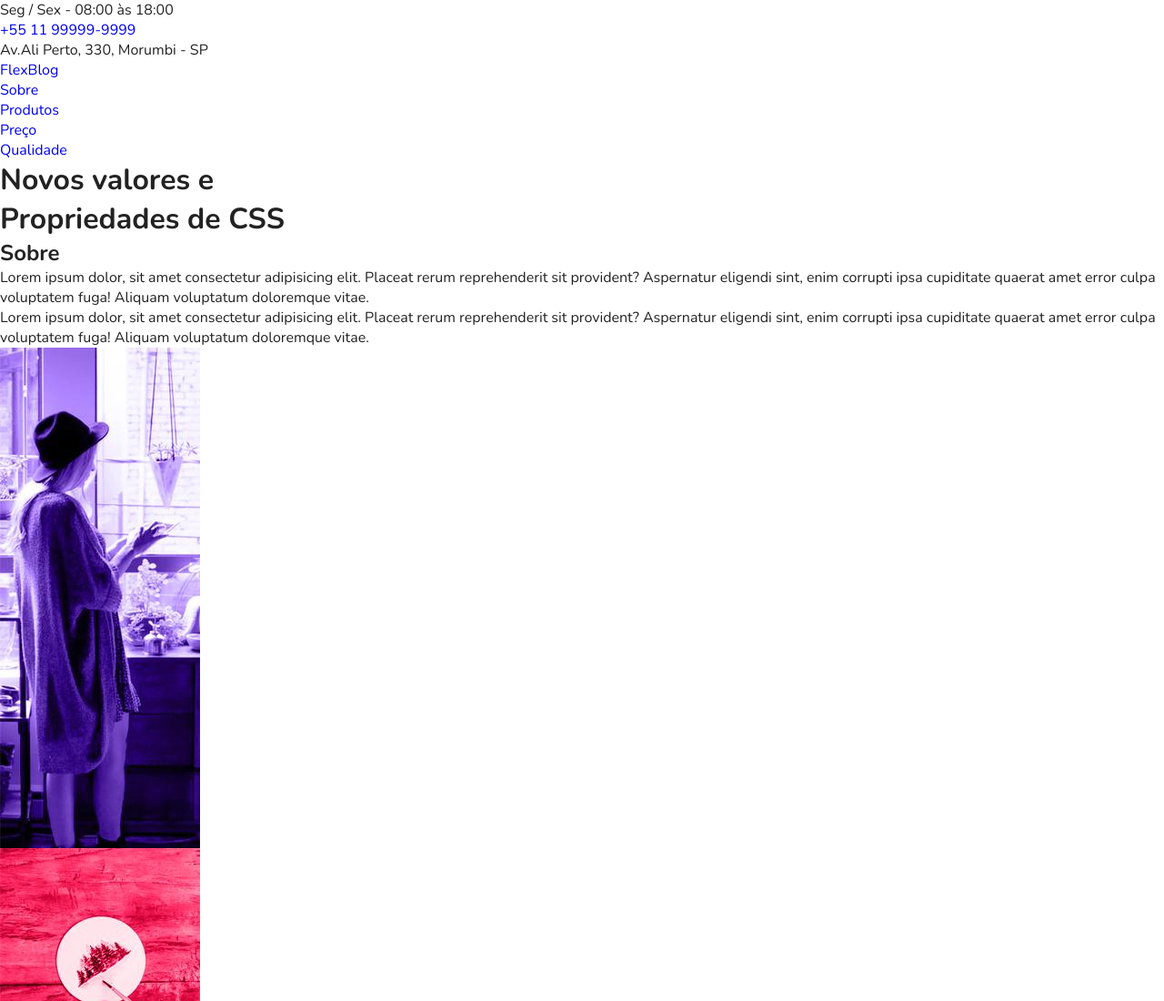
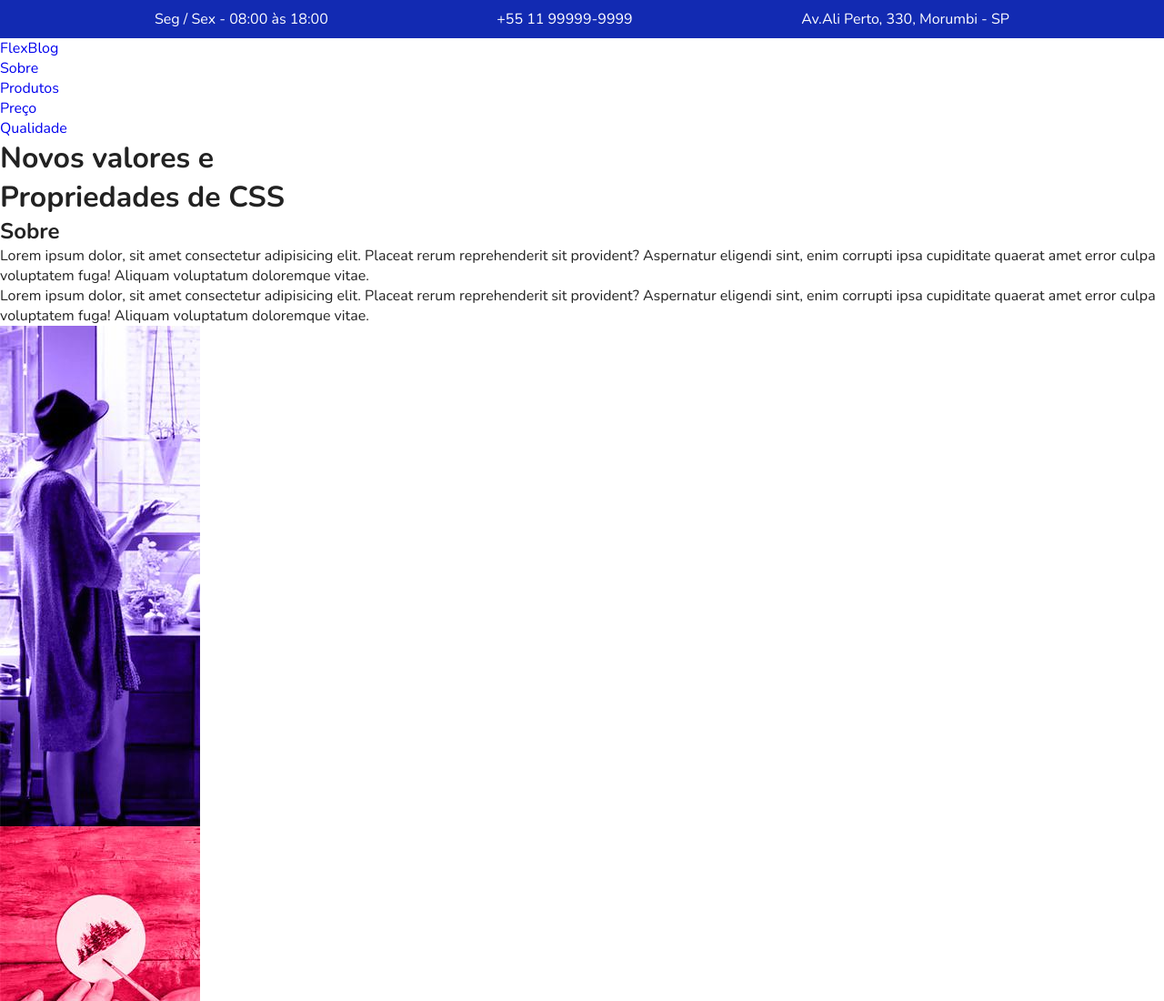
Before and after one commit to Lftho/JobSemanal-Origamid, a plain HTML site: page index.html in a window 1280 px wide. Shown: the top 1100 px of the page at 91% size. Drawn offline with nearby package versions, Linux system fonts and the light colour scheme.

Commit message:
estilizando a class=super-info

```diff
--- a/css/style.css
+++ b/css/style.css
@@ -24,3 +24,29 @@ img {
   display: block;
   max-width: 100%;
 }
+
+/* Estilização do html */
+
+/* super-info */
+.super-info-bg {
+  background-color: #122ab2;
+  color: #fff;
+}
+
+.super-info {
+  max-width: 960px;
+  margin: 0 auto;
+
+  display: flex;
+  justify-content: space-between;
+  flex-wrap: wrap;
+  padding-top: 10px;
+}
+
+.super-info p, .super-info a {
+  margin: 0 10px 10px 10px;
+}
+
+.super-info-bg a {
+  color:#fff;
+}
```
